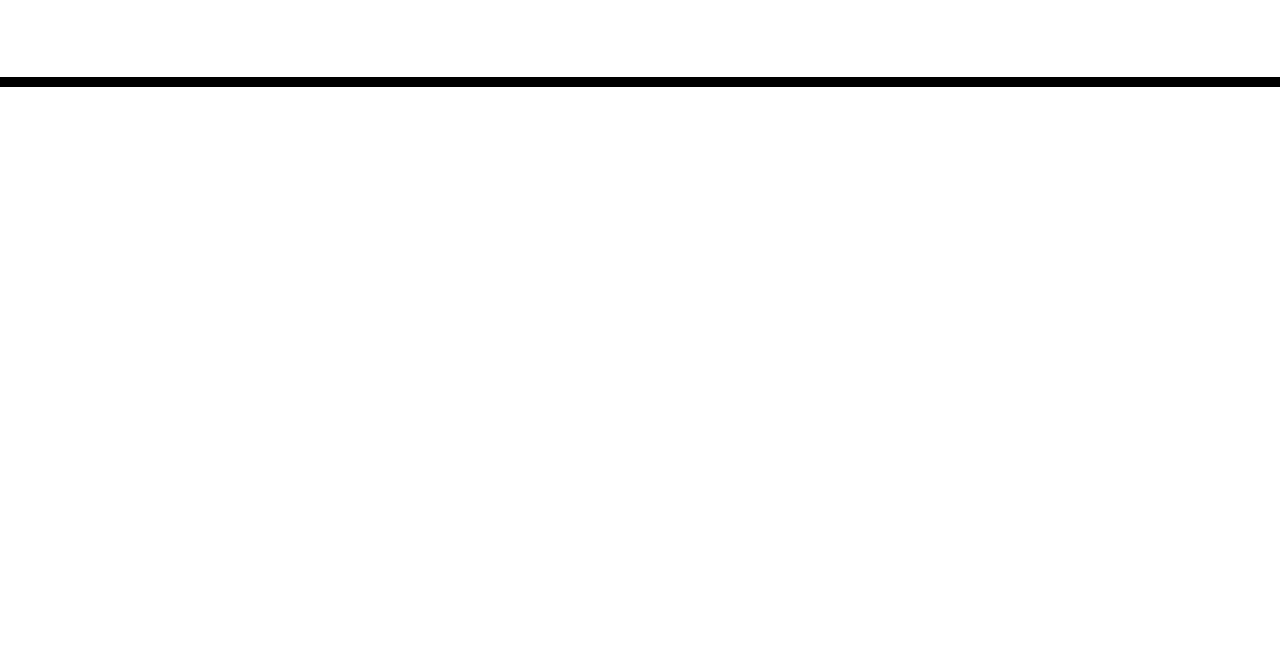
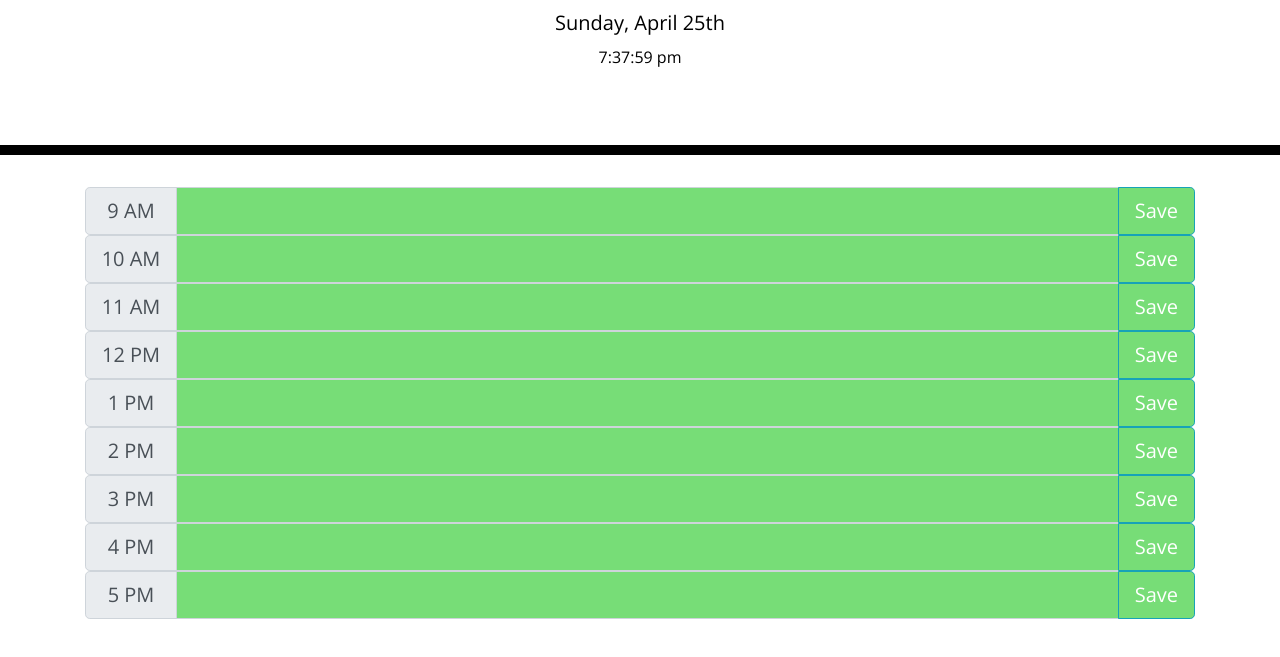
Before and after one commit to marksmoore/Work-Day-Scheduler, a plain HTML site: page index.html in a window 1280 px wide. Shown: the part 181-838 px from the top of the page. Before the commit the page ends 800 px from the top, so only its background shows below. Drawn offline with nearby package versions, Linux system fonts and the light colour scheme.

Commit message:
commiting html

```diff
--- a/assets/css/style.css
+++ b/assets/css/style.css
@@ -11,6 +11,15 @@ textarea{
   color: #000000;
   border-left: 1px solid black;
   padding: 10px;
+}
+
+footer{
+  margin-top: 5rem;
+}
+
+span{
+  width: 5.75rem;
+  justify-content: center;
 }
 
 .jumbotron {
--- a/assets/js/script.js
+++ b/assets/js/script.js
@@ -0,0 +1,55 @@
+var update = function () {
+    $('#currentDay').text(moment().format('dddd, MMMM Do'));
+    $('#currentTime').text(moment().format('h:mm:ss a'));
+};
+
+update();
+setInterval(update, 1000);
+
+$(document).ready(function(){
+    /* Display the current day of the week and date
+    at the top of the page */
+    $("#currentDay").text(moment().format("dddd, MMMM Do"));
+
+    var timeArray = ["9 AM", "10 AM", "11 AM", "12 PM", "1 PM", "2 PM", "3 PM", "4 PM", "5 PM"]
+    var currentTime = moment().format("h A");
+
+
+    // Set each span text to the correct hour between 9am and 5pm
+    $(".Hour").each(function(i){
+        $(this).text(moment().hour(i+9).format("h A"))
+
+    })
+    console.log(currentTime);
+
+
+
+    $('.HourRow').each(function(i) {
+        console.log(timeArray.indexOf(currentTime));
+        if (timeArray.indexOf(currentTime) > i) {
+          $(`#${i}`).addClass('past');
+          $(`#saveToDo-${i}`).prop('disabled', true);
+          $(`#saveToDo-${i}`).addClass('past');
+          $(`#hour-${i}`).addClass('past');
+        } else if (timeArray.indexOf(currentTime) == i) {
+          $(`#${i}`).addClass('present');
+          $(`#saveToDo-${i}`).addClass('present');
+          $(`#saveToDo-${i}`).prop('disabled', false);
+          $(`#hour-${i}`).addClass('present');
+        } else if (timeArray.indexOf(currentTime) < i) {
+          $(`#${i}`).addClass('future');
+          $(`#saveToDo-${i}`).addClass('future');
+          $(`#saveToDo-${i}`).prop('disabled', false);
+          $(`#hour-${i}`).addClass('future');
+        }
+      });
+
+    });
+
+          $("button").on("click", function(){
+          $('input, select, textarea').each(function() {
+           var value = $(this).val(),
+               name = $(this).attr('name');
+           localStorage[name] = value;
+
+      })});
--- a/index.html
+++ b/index.html
@@ -26,11 +26,112 @@
     <header class="jumbotron">
       <h1 class="display-3">Work Day Scheduler</h1>
       <p class="lead">A simple calendar app for scheduling your work day</p>
-      <p id="currentDay" class="lead"></p>
+      <p id="currentDay" class="lead"><span id="currentDay"></span></p>
+       <p><span id="currentTime"></span></p>
     </header>
     <div class="container">
       <!-- Timeblocks go here -->
+     <!-- 9:00am -->
+     <div class="input-group input-group-lg HourRow">
+      <div class="input-group-prepend">
+        <span class="input-group-text Hour" id="inputGroup-sizing-lg span-0"></span>
+      </div>
+      <input type="text" id = "0" name="9am-todo" class="form-control HourForm" aria-label="Sizing example input" aria-describedby="inputGroup-sizing-lg">
+      <div class="input-group-append">
+        <button class="btn btn-outline-info" type="button" id="saveToDo-0">Save</button>
+      </div>
     </div>
+
+    <!-- 10:00am -->
+    <div class="input-group input-group-lg HourRow" id = "10 AM">
+      <div class="input-group-prepend">
+        <span class="input-group-text Hour" id="inputGroup-sizing-lg span-1"></span>
+      </div>
+      <input type="text" class="form-control HourForm" id="1" name="10am-todo" aria-label="Sizing example input" aria-describedby="inputGroup-sizing-lg">
+      <div class="input-group-append">
+        <button class="btn btn-outline-info" type="button" id="saveToDo-1">Save</button>
+      </div>
+    </div>
+
+    <!-- 11:00am -->
+    <div class="input-group input-group-lg HourRow" id = "11 AM">
+      <div class="input-group-prepend">
+        <span class="input-group-text Hour" id="inputGroup-sizing-lg span-2"></span>
+      </div>
+      <input type="text" class="form-control HourForm" id = "2" name="11am-todo" aria-label="Sizing example input" aria-describedby="inputGroup-sizing-lg">
+      <div class="input-group-append">
+        <button class="btn btn-outline-info" type="button" id="saveToDo-2">Save</button>
+      </div>
+    </div>
+
+    <!-- 12:00pm -->
+    <div class="input-group input-group-lg HourRow">
+      <div class="input-group-prepend">
+        <span class="input-group-text Hour" id="inputGroup-sizing-lg span-3"></span>
+      </div>
+      <input type="text" class="form-control HourForm" id = "3" name="12pm-todo" aria-label="Sizing example input" aria-describedby="inputGroup-sizing-lg">
+      <div class="input-group-append">
+        <button class="btn btn-outline-info" type="button" id="saveToDo-3">Save</button>
+      </div>
+    </div>
+
+    <!-- 1:00pm -->
+    <div class="input-group input-group-lg HourRow">
+      <div class="input-group-prepend">
+        <span class="input-group-text Hour" id="inputGroup-sizing-lg span-4"></span>
+      </div>
+      <input type="text" class="form-control HourForm" id = "4" name="1pm-todo" aria-label="Sizing example input" aria-describedby="inputGroup-sizing-lg">
+      <div class="input-group-append">
+        <button class="btn btn-outline-info" type="button" id="saveToDo-4">Save</button>
+      </div>
+    </div>
+
+    <!-- 2:00pm -->
+    <div class="input-group input-group-lg HourRow">
+      <div class="input-group-prepend">
+        <span class="input-group-text Hour" id="inputGroup-sizing-lg span-5"></span>
+      </div>
+      <input type="text" class="form-control HourForm" id = "5" name="2pm-todo" aria-label="Sizing example input" aria-describedby="inputGroup-sizing-lg">
+      <div class="input-group-append">
+        <button class="btn btn-outline-info" type="button" id="saveToDo-5">Save</button>
+      </div>
+    </div>
+
+    <!-- 3:00pm -->
+    <div class="input-group input-group-lg HourRow">
+      <div class="input-group-prepend">
+        <span class="input-group-text Hour" id="inputGroup-sizing-lg span-6"></span>
+      </div>
+      <input type="text" class="form-control HourForm" id = "6" name="3pm-todo" aria-label="Sizing example input" aria-describedby="inputGroup-sizing-lg">
+      <div class="input-group-append">
+        <button class="btn btn-outline-info" type="button" id="saveToDo-6">Save</button>
+      </div>
+    </div>
+
+    <!-- 4:00pm -->
+    <div class="input-group input-group-lg HourRow">
+      <div class="input-group-prepend">
+        <span class="input-group-text Hour" id="inputGroup-sizing-lg span-7"></span>
+      </div>
+      <input type="text" class="form-control HourForm" id = "7" name="4pm-todo" aria-label="Sizing example input" aria-describedby="inputGroup-sizing-lg">
+      <div class="input-group-append">
+        <button class="btn btn-outline-info" type="button" id="saveToDo-7">Save</button>
+      </div>
+    </div>
+
+    <!-- 5:00pm -->
+    <div class="input-group input-group-lg HourRow">
+      <div class="input-group-prepend">
+        <span class="input-group-text Hour" id="inputGroup-sizing-lg span-8"></span>
+      </div>
+      <input type="text" class="form-control HourForm" id = "8" name="5pm-todo" aria-label="Sizing example input" aria-describedby="inputGroup-sizing-lg">
+      <div class="input-group-append">
+        <button class="btn btn-outline-info" type="button" id="saveToDo-8">Save</button>
+      </div>
+    </div>
+  </div>
+
+  <footer></footer>
 
     <script src="https://code.jquery.com/jquery-3.4.1.min.js"></script>
     <script src="https://cdnjs.cloudflare.com/ajax/libs/moment.js/2.24.0/moment.min.js"></script>
```
